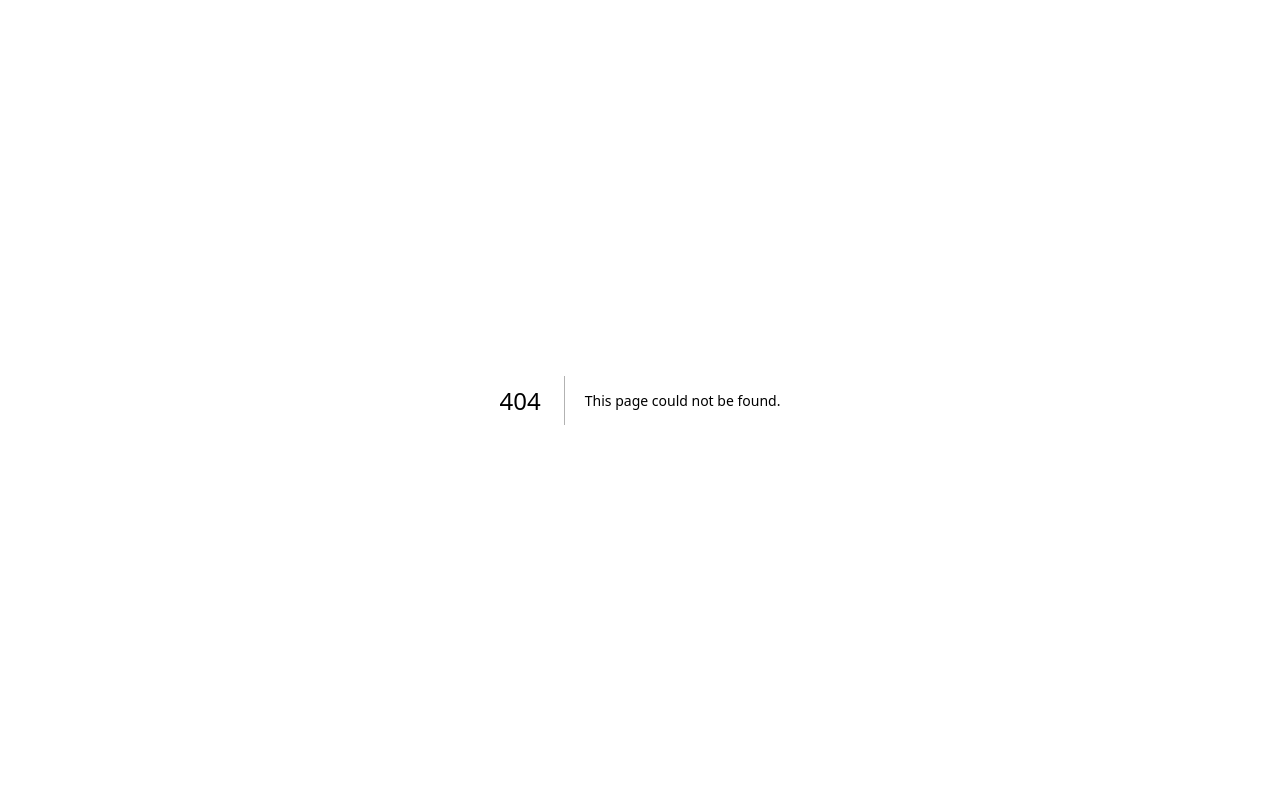
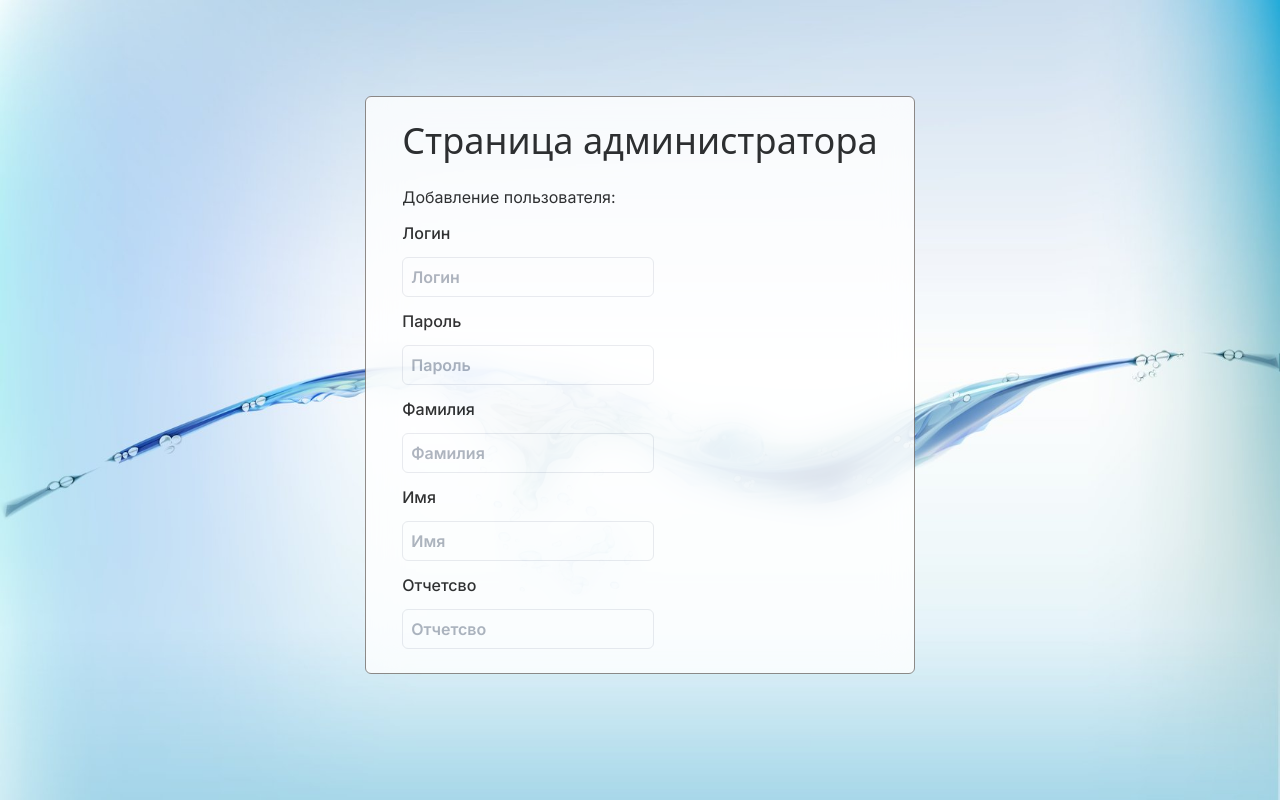
Before and after one commit to Xeems/vodokanal, a Next.js app: page /Admin in a window 1280 px wide. Before the commit this address had no page. Built offline with nearby package versions, Linux system fonts and the light colour scheme.

Commit message:
new pages

```diff
--- /dev/null
+++ b/app/Admin/page.tsx
@@ -0,0 +1,15 @@
+'use client'
+
+import Image from 'next/image'
+import Audministrator from '@/components/Administrator'
+
+export default function Admin() {
+
+
+
+    return (
+        <div className=''>
+            <Audministrator/>
+        </div>
+    )
+}
--- /dev/null
+++ b/app/Auth/page.tsx
@@ -0,0 +1,17 @@
+'use client'
+
+import Image from 'next/image'
+import Authentific from '@/components/authForm'
+
+export default function Auth() {
+
+
+
+    return (
+        <div className=''>
+            <div className=''>
+                <Authentific />
+            </div>
+        </div>
+    )
+}
--- a/app/layout.tsx
+++ b/app/layout.tsx
@@ -1,6 +1,7 @@
 import type { Metadata } from 'next'
 import { Inter } from 'next/font/google'
 import './globals.css'
+import Image from 'next/image'
 
 const inter = Inter({ subsets: ['latin'] })
 
@@ -16,7 +17,14 @@ export default function RootLayout({
 }) {
   return (
     <html lang="en">
-      <body className={inter.className}>{children}</body>
+      <body className={inter.className}>{children}
+        <Image className=' z-10 backdrop-blur-sm bg-white/30'
+          src="/BackGroundWater.jpg"
+          alt="Vercel Logo"
+          fill
+          priority
+        />
+      </body>
     </html>
   )
 }
--- /dev/null
+++ b/components/Administrator.tsx
@@ -0,0 +1,31 @@
+'use client'
+
+import UIinput from './UIinput'
+
+export default function Audministrator() {
+
+    return (
+        <main className="relative flex flex-col items-center justify-center p-24">
+
+            <div className="flex justify-center relative z-40">
+                <div className="px-9 py-6 w-full h-fit rounded-md border border-solid border-stone-500 backdrop-filter opacity-80 backdrop-blur-lg bg-white transition duration-300">
+                    <div className="text-black font-sans text-4xl flex justify-center ">
+                        <p className=''>Страница администратора</p>
+                    </div>
+                    <p className='pt-6'>Добавление пользователя:</p>
+                    <p className='font-medium py-3'>Логин</p>
+                    <UIinput placeholder="Логин" />
+                    <p className='font-medium py-3'>Пароль</p>
+                    <UIinput placeholder="Пароль" />
+                    <p className='font-medium py-3'>Фамилия</p>
+                    <UIinput placeholder="Фамилия" />
+                    <p className='font-medium py-3'>Имя</p>
+                    <UIinput placeholder="Имя" />
+                    <p className='font-medium py-3'>Отчетсво</p>
+                    <UIinput placeholder="Отчетсво" />
+                </div>
+            </div>
+
+        </main>
+    )
+}
--- /dev/null
+++ b/components/UIinput.tsx
@@ -0,0 +1,13 @@
+import { InputHTMLAttributes } from "react";
+
+type Props = {
+
+} & InputHTMLAttributes<HTMLInputElement>
+
+export default function UIinput(props: Props) {
+
+    return (
+        <input {...props} className='text-black py-3 px-2 font-semibold rounded-md h-10 transition border border-solid bg-white z-10'>
+        </input>
+    )
+}
--- /dev/null
+++ b/components/authForm.tsx
@@ -0,0 +1,27 @@
+'use client'
+
+import Image from 'next/image'
+import UIinput from './UIinput'
+
+export default function Authentific() {
+
+
+
+    return (
+        <main className="relative flex flex-col items-center justify-center p-24">
+
+            <div className="flex justify-center relative z-40">
+                <div className="px-9 py-6 w-full h-fit rounded-md border border-solid border-stone-500 backdrop-filter opacity-40 backdrop-blur-lg bg-white transition duration-300">
+                    <div className="text-black font-sans text-4xl flex flex-row justify-center">
+                        <p className=''>Вход</p>
+                    </div>
+                    <p className='font-medium py-3'>Логин</p>
+                    <UIinput placeholder="Логин"/>
+                    <p className='font-medium py-3'>Пароль</p>
+                    <UIinput placeholder="Пароль"/>
+                </div>
+            </div>
+
+        </main>
+    )
+}
```
